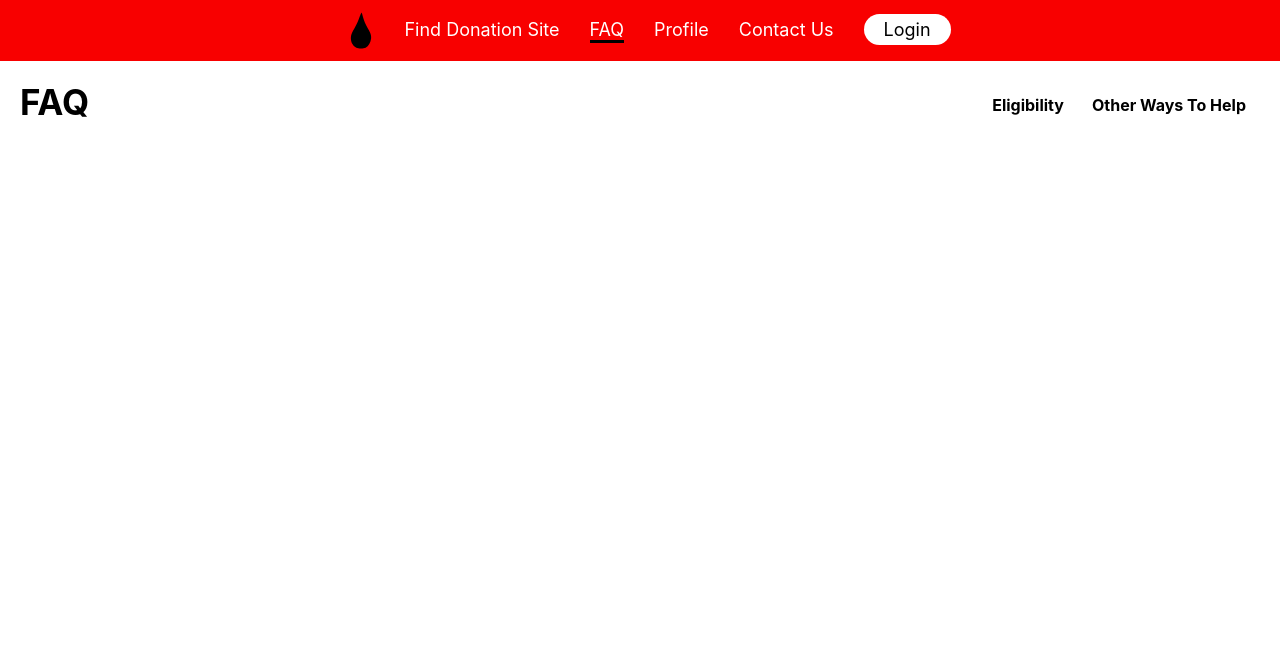
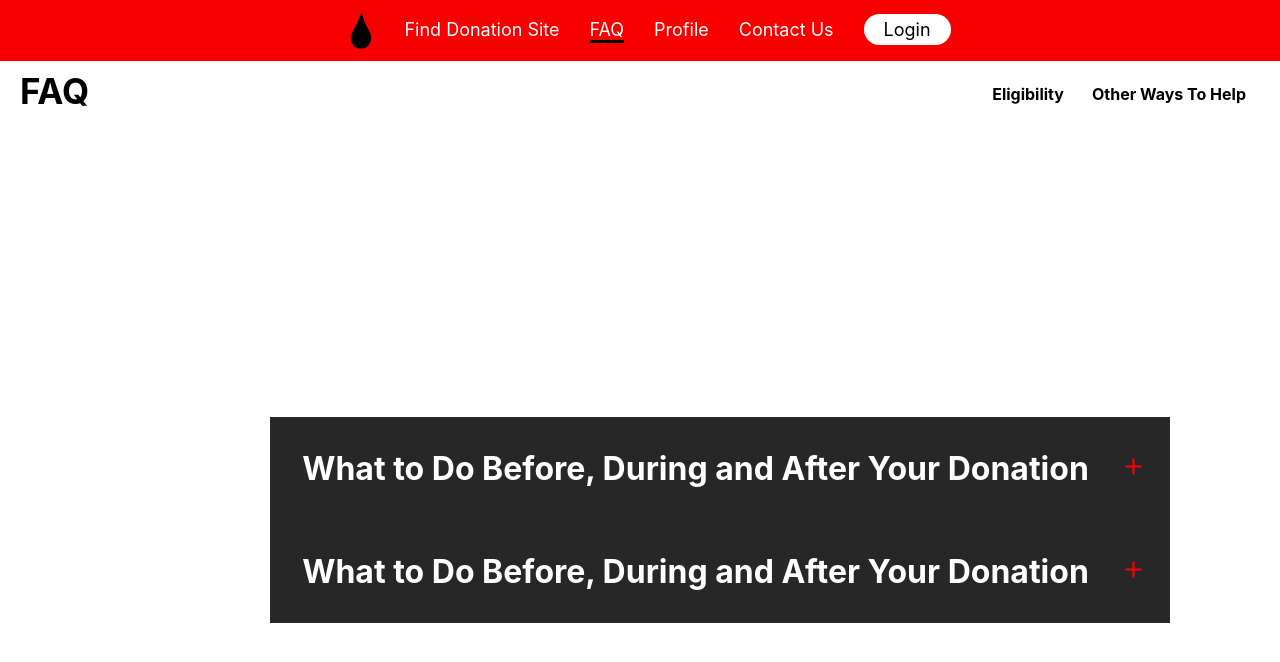
Before and after one commit to software-students-spring2022/final-project-blooddonation, a React (Create React App) app in the folder front-end/: page /FAQ in a window 1280 px wide. Shown: the top 662 px of the page. Built offline with nearby package versions, Linux system fonts and the light colour scheme.

Commit message:
Working on FAQ

```diff
--- a/front-end/package.json
+++ b/front-end/package.json
@@ -11,8 +11,10 @@
     "@testing-library/user-event": "^13.5.0",
     "react": "^17.0.2",
     "react-dom": "^17.0.2",
+    "react-icons": "^4.3.1",
     "react-router-dom": "^6.2.2",
     "react-scripts": "5.0.0",
+    "styled-components": "^5.3.3",
     "web-vitals": "^2.1.4"
   },
   "scripts": {
--- a/front-end/src/FAQHeader.css
+++ b/front-end/src/FAQHeader.css
@@ -1,19 +1,24 @@
 .faqbody{
   margin:0px;
-  margin-top:0px;
+  margin-top:50px;
   padding: 0px;
 }
+
+
 .faqnav{
   display: flex;
-  top: 50px;
-  width: 100%;
-  overflow: hidden;
-  height: 100px;
+  top: 80px;
+  overflow: visible;
+  height: 50px;
 }
+
+
 .left-links{
-  flex: 1 1 900px;
+  flex: 0.5 0.5 100px;
   text-align: left;
 }
+
+
 .links {
   display: inline-block;
   text-align: right;
@@ -22,9 +27,12 @@
   text-decoration: none;
   font-weight: bold;
 }
+
+
 .links:hover {
   color: gray;
 }
+
 
 h2 {
   font-weight: bolder;
--- a/front-end/src/FAQHeader.js
+++ b/front-end/src/FAQHeader.js
@@ -12,7 +12,7 @@ const FAQHeader = props => {
     <body className="faqbody">
        <nav className='faqnav'>
         <div className="left-links">
-          <h2>FAQ</h2>
+          <h2 className='faqh2'>FAQ</h2>
         </div>
           <div className="right-links">
           <Link to="./eligibility" className="links">Eligibility</Link>
--- a/front-end/src/Faq.js
+++ b/front-end/src/Faq.js
@@ -1,5 +1,6 @@
 import './Faq.css'
 import FAQHeader from './FAQHeader'
+import FAQAccordion from './components/FAQAccordion';
 
 
 
@@ -15,7 +16,8 @@ import FAQHeader from './FAQHeader'
 const Faq = props => {
   return (
     <>
-      <FAQHeader></FAQHeader>
+      <FAQHeader/>
+      <FAQAccordion />
     </>
   )
 }
--- a/front-end/src/Header.css
+++ b/front-end/src/Header.css
@@ -12,6 +12,8 @@
   justify-content: center;
   font-size: calc(10px + 1vmin);
   color: black;
+  position: fixed;
+  width: 100%;
 }
 
 
--- /dev/null
+++ b/front-end/src/components/FAQAccordion.js
@@ -0,0 +1,124 @@
+import React, { useState } from 'react';
+import { FAQData } from './FAQData';
+import styled from 'styled-components';
+import { IconContext } from 'react-icons';
+import { FiPlus, FiMinus } from 'react-icons/fi';
+import {Link} from 'react-router-dom'
+
+const AccordionSection = styled.div`
+  display: flex;
+  flex-direction: column;
+  align-items: center;
+  justify-content: center;
+  height: 100vh;
+  width: 900px;
+  margin-left: 250px;
+  margin-left: 250px;
+  position: absolute;
+`;
+
+const Container = styled.div`
+  top: 5%;
+`;
+
+const Wrap = styled.div`
+  background: #272727;
+  color: #fff;
+  display: flex;
+  justify-content: space-between;
+  align-items: center;
+  text-align: center;
+  cursor: pointer;
+  width: 100%;
+
+
+  h1 {
+    padding: 2rem;
+    font-size: 2rem;
+  }
+  h2 {
+    padding: 2rem;
+    font-size: 2rem;
+  }
+  span {
+    margin-right: 1.5rem;
+  }
+`;
+
+const Dropdown = styled.div`
+  background: #1c1c1c;
+  color: #ffffff;
+  height: 300px;
+  display: flex;
+  flex-direction: column;
+  justify-content: left;
+  align-items: left;
+  margin-top:0px;
+  border-bottom: 1px solid #ff0000;
+  border-top: 1px solid #ff0000;
+  transition: all 0.5s cubic-bezier(0,1,0,1);
+
+  p {
+    font-size: 2rem;
+  }
+  overflow-y: scroll;
+`;
+
+const Ul = styled.div`
+    list-style: none;
+
+    ul li::before {
+        content: "\2022";
+        color: red;
+        font-weight: bold;
+        display: inline-block;
+        width: 1em;
+        margin-left: -1em;
+    }
+`;
+
+
+
+
+
+
+
+const Accordion = () => {
+  const [clicked, setClicked] = useState(false);
+
+  const toggle = index => {
+    if (clicked === index) {
+      //if clicked question is already active, then close it
+      return setClicked(null);
+    }
+
+    setClicked(index);
+  };
+
+
+  return (
+    <IconContext.Provider value={{ color: '#ff0000', size: '25px' }}>
+      <AccordionSection>
+        <Container>
+          {FAQData.map((item, index) => {
+            return (
+              <>
+                <Wrap onClick={() => toggle(index)} key={index}>
+                  <h1>{item.question}</h1>
+                  <span>{clicked === index ? <FiMinus /> : <FiPlus />}</span>
+                </Wrap>
+                {clicked === index ? (
+                  <Dropdown>
+                    <p>{item.answer}</p>
+                  </Dropdown>
+                ) : null}
+              </>
+            );
+          })}
+        </Container>
+      </AccordionSection>
+    </IconContext.Provider>
+  );
+};
+
+export default Accordion;
--- /dev/null
+++ b/front-end/src/components/FAQData.js
@@ -0,0 +1,11 @@
+export const FAQData = [
+    {
+      question: 'What to Do Before, During and After Your Donation',
+      answer: 'von Ebrennac  compares France and Germanys relationship to the fairytale The Beauty and the Beast. This comparison has so many meanings and suggestions. Firstly Vercors is suggesting that the union between the two countries exists only in myth and legend. The  ‘polite invasion’ of the early years of German occupation was an illusion to disguise its true tyrannical nature. This fairytale comparison also reveals that Von Ebrennac, without knowing it, recognizes Nazi values. France is of course the Beauty and Germany the Beast, but the soldier changes the emotional dynamic of the story by focusing on the torment of the beast rather than the capture of the Beauty, creating a positive representation of the Beast. Like Nazi propaganda, the true events are glossed over and undermined. When Ebernnac continues on and says that the their Union, the Beauty and the Beast, is supposed to give rise to “leurs enfants, qui additionnent et mêlent les dons de leurs parents, sont les plus beaux que la terre ait portes.”’ he is indirectly referring to the Nazi aspiration to create a master race, of Aryan people to improve their breeding stock. Finally the act of translating a traditional French story to German is symbolic of translating French culture, society, and politics into German'
+
+    },
+    {
+        question: 'What to Do Before, During and After Your Donation',
+        answer: 'Before Your Donation'
+      },
+  ];
```
Also changed, not shown: 1 other file (tests, documents, lock files or other folders).
